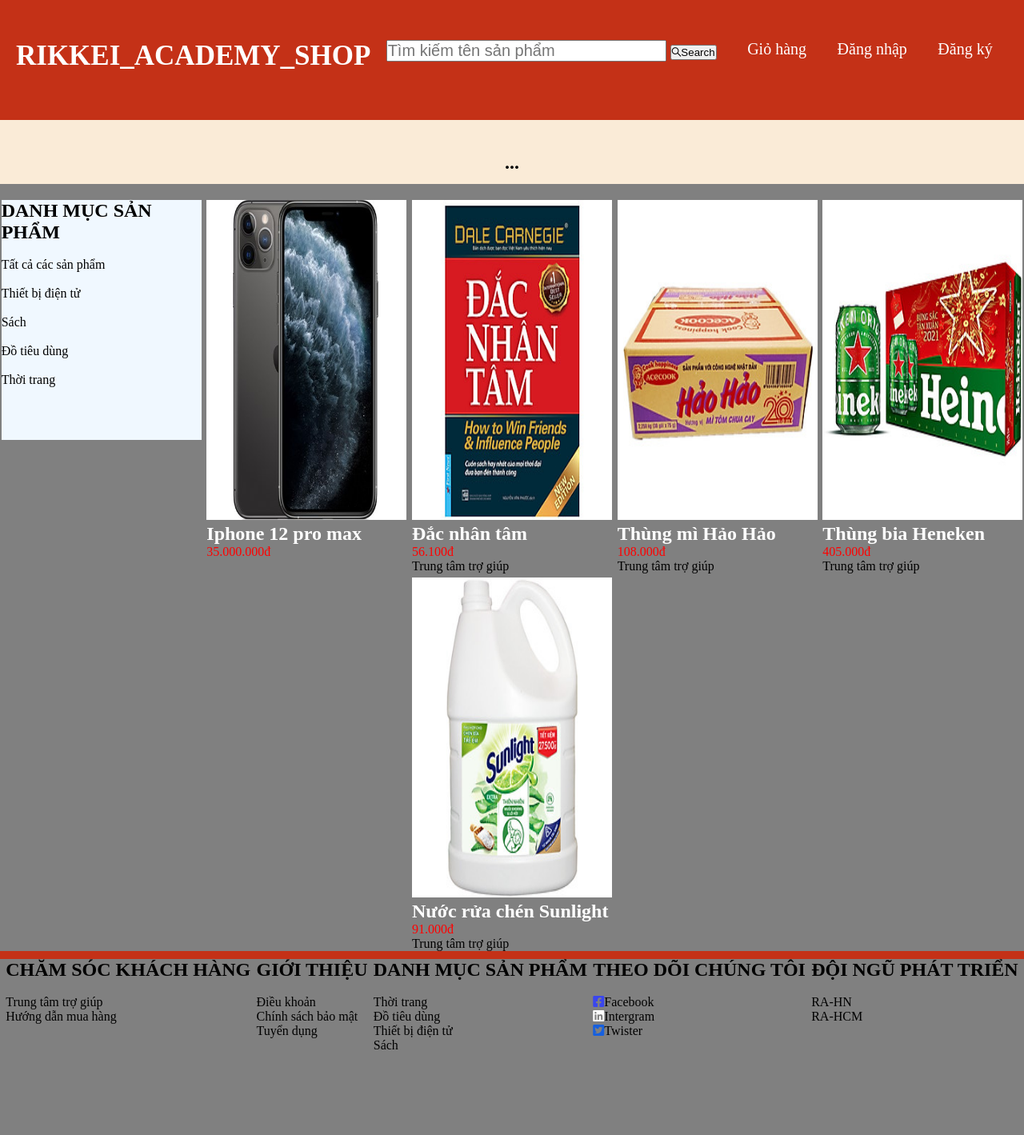
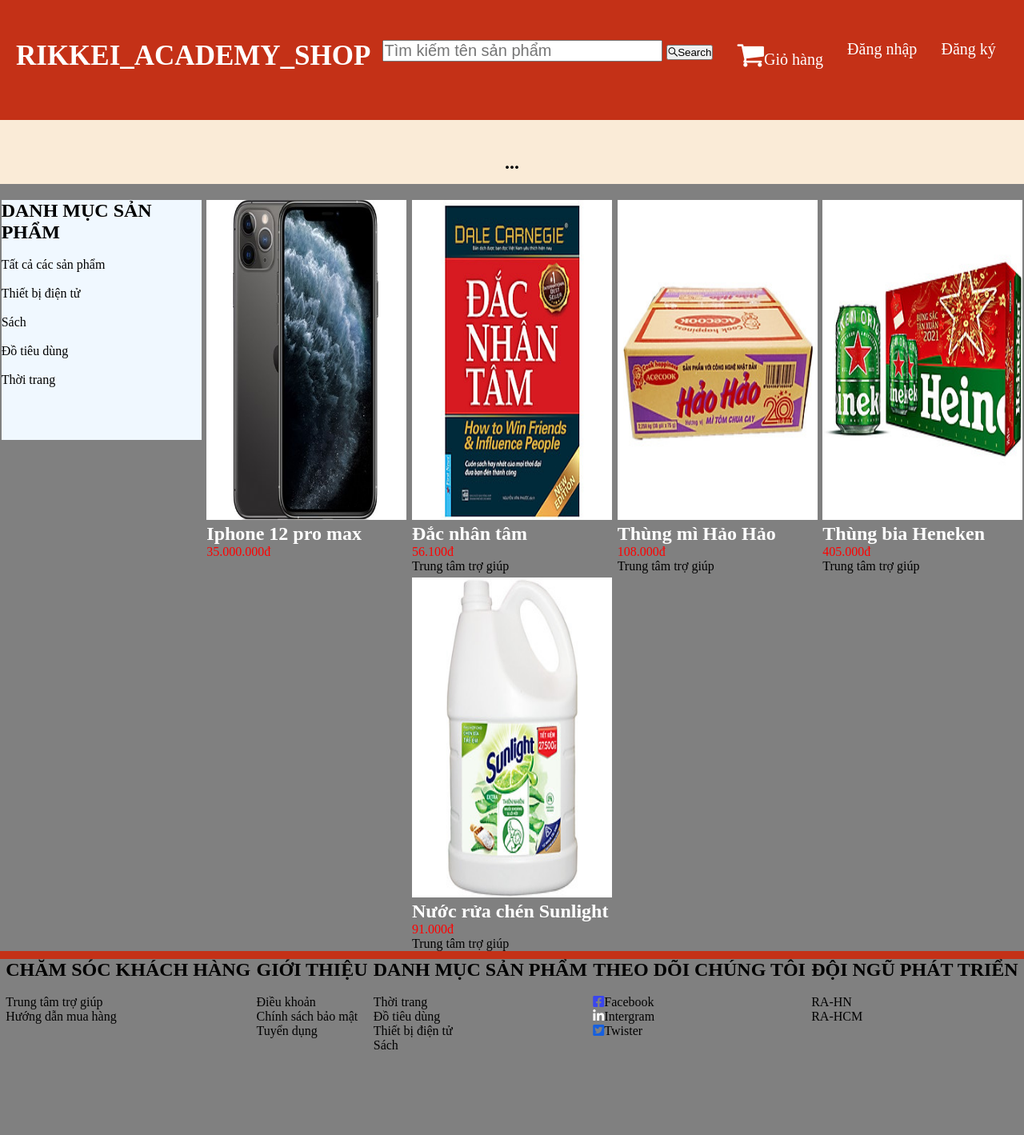
Before and after one commit to TrinhCongPhuc/RA-HCM-JS230410-Trinh-Cong-Phuc-21042023-PM, a plain HTML site: page index.html in a window 1280 px wide. Shown: the whole page at 80% size. Drawn offline with Linux system fonts and the light colour scheme.

Commit message:
add flie

```diff
--- a/index.html
+++ b/index.html
@@ -8,6 +8,7 @@
     <link rel="stylesheet" href="https://cdnjs.cloudflare.com/ajax/libs/font-awesome/6.4.0/css/all.min.css"
     integrity="sha512-iecdLmaskl7CVkqkXNQ/ZH/XLlvWZOJyj7Yy7tcenmpD1ypASozpmT/E0iPtmFIB46ZmdtAc9eNBvH0H/ZpiBw=="
     crossorigin="anonymous" referrerpolicy="no-referrer" />
+    <link rel="stylesheet" href="https://cdnjs.cloudflare.com/ajax/libs/font-awesome/4.7.0/css/font-awesome.min.css">
 </head>
 <style>
     *{
@@ -88,7 +89,7 @@
                 <button><i class="fa-brands fa-sistrix"></i>Search</button>
             </div>
             <div class="item-h2">
-                <span><a href="w3c.com" style="text-decoration: none; color: #fff;">Giỏ hàng</a></span>
+                <span><i class="fa fa-shopping-cart" style="font-size:36px"></i><a href="w3c.com" style="text-decoration: none; color: #fff;">Giỏ hàng</a></span>
             </div>
             <div class="item-h2">
                 <span><a href="w3c.com" style="text-decoration: none; color: #fff;">Đăng nhập</a></span>
```
